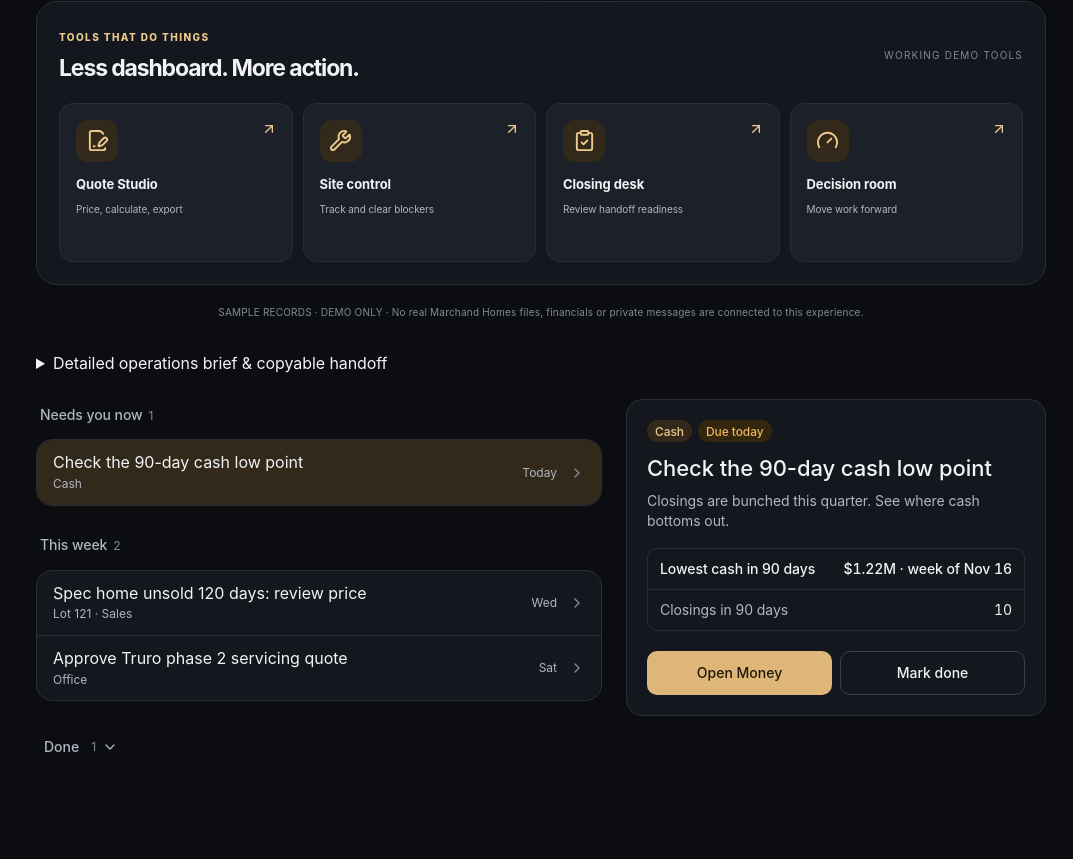
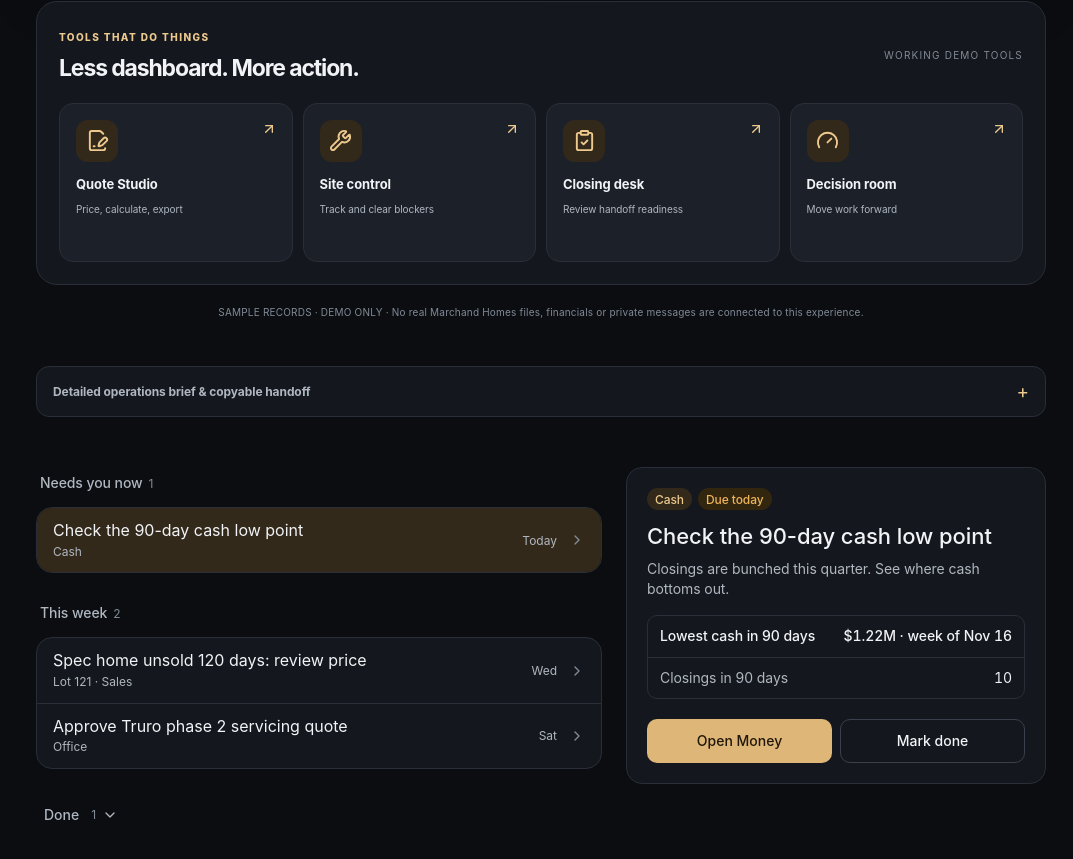
Before and after one commit to AlexChisholm15/marchand-hq, a Next.js app: page / in a window 1280 px wide. Shown: the part 1920-2779 px from the top of the page, without its empty margins (207-1280 px from the left). Before the commit the page ends 2737 px from the top, so only its background shows below. Built offline with nearby package versions, Linux system fonts and the light colour scheme.

Commit message:
Keep old operational utility available but out of Jeff/Scott hero

```diff
--- a/src/screens/screens.module.css
+++ b/src/screens/screens.module.css
@@ -114,3 +114,12 @@
 .paletteActive{border-color:var(--accent);background:var(--accent-weak);font-weight:600}
 .paletteSwatch{width:14px;height:14px;flex-shrink:0;border-radius:50%;border:1px solid #9993}
 @media(max-width:600px){.paletteGrid{grid-template-columns:repeat(2,minmax(0,1fr))}}
+
+/* Old operational handoff retained without overloading the executive first screen. */
+.briefDisclosure{margin:14px 0 26px;padding:0 16px;border-radius:13px;border:1px solid var(--line);background:var(--surface)}
+.briefDisclosure>summary{list-style:none;cursor:pointer;display:flex;align-items:center;min-height:49px;font-size:12px;font-weight:650;color:var(--text-2);outline-offset:4px}
+.briefDisclosure>summary::-webkit-details-marker{display:none}
+.briefDisclosure>summary::after{content:"+";font-size:19px;margin-left:auto;color:var(--accent-text);font-weight:400}
+.briefDisclosure[open]>summary::after{content:"−"}
+.briefDisclosure[open]>summary{border-bottom:1px solid var(--line);color:var(--text)}
+.briefDisclosure>section{margin-bottom:16px}
```
